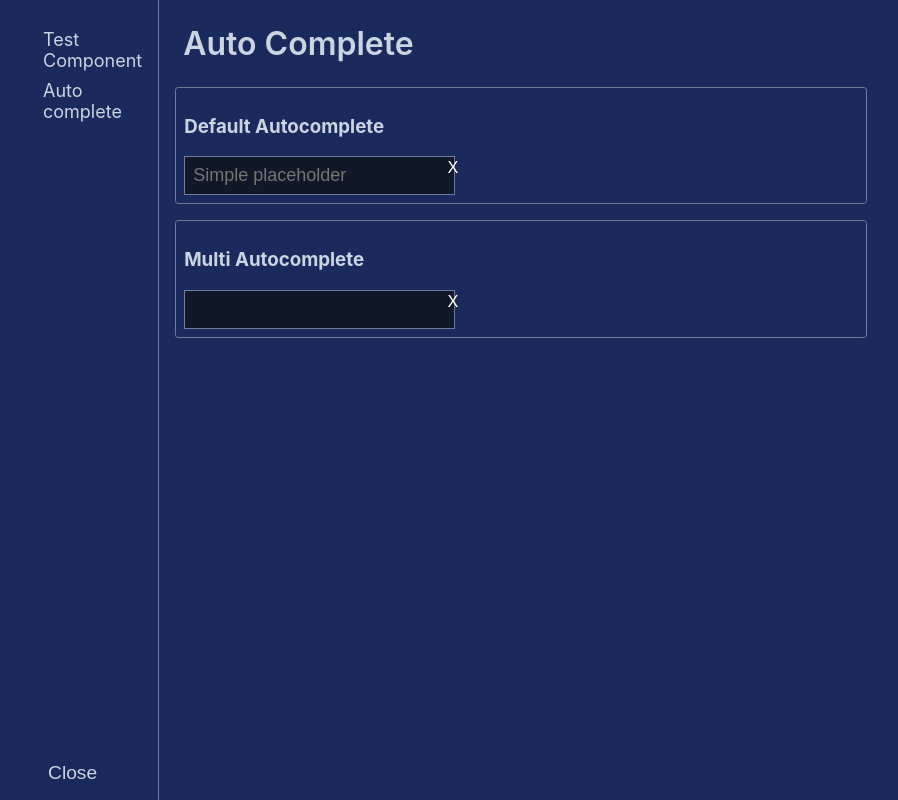
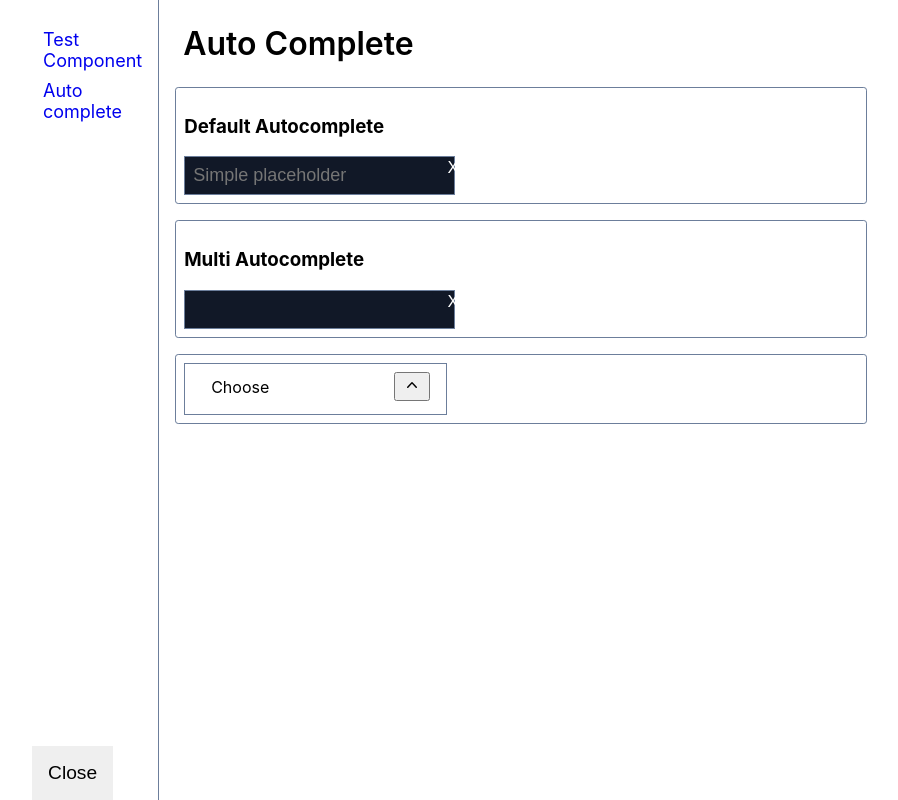
Before and after one commit to ARJITTHAKUR/components-lib, a React (Vite) app: page /components-lib/button in a window 1280 px wide. Shown: the whole page, without its empty margins (205-1103 px from the left). Built offline with nearby package versions, Linux system fonts and the light colour scheme.

Commit message:
added changes for autocomplete

```diff
--- a/package.json
+++ b/package.json
@@ -10,6 +10,8 @@
     "preview": "vite preview"
   },
   "dependencies": {
+    "@heroicons/react": "^2.0.18",
+    "heroicons": "^2.0.18",
     "react": "^18.2.0",
     "react-dom": "^18.2.0",
     "react-router-dom": "^6.14.1"
--- /dev/null
+++ b/src/components/newAutoComplete/newAutoComplete.tsx
@@ -0,0 +1,51 @@
+import { ChevronDownIcon } from "@heroicons/react/20/solid";
+import "./style.css";
+import { useEffect, useRef, useState } from "react";
+interface props {}
+
+export default function NewAutoComplete({}: props) {
+  // states
+  const [clicked, setClicked] = useState(false);
+
+  // refs
+  const inputRef = useRef<HTMLInputElement>(null);
+  const wrapperRef = useRef<HTMLDivElement>(null);
+
+  const handleClick = () => {
+    setClicked((prev) => !prev);
+  };
+
+  const handleOutsideClick = (e) => {
+    console.log({ e });
+    if (!wrapperRef.current.contains(e.target)) {
+      setClicked(false);
+    }
+  };
+  useEffect(() => {
+    document.addEventListener("click", handleOutsideClick);
+    return () => {
+      document.removeEventListener("click", handleOutsideClick);
+    };
+  }, [wrapperRef]);
+  return (
+    <div
+      className={(clicked || inputRef?.current?.value?.length > 0) ? "wrapper_clicked" : "new_input_wrapper"}
+      onClick={() => {
+        handleClick();
+      }}
+      ref={wrapperRef}
+    >
+      <label htmlFor="" className={(clicked || inputRef?.current?.value?.length > 0)  ? "hide" : "input_label"}>
+        Choose
+      </label>
+      <input type="text" className="input_input" ref={inputRef} />
+      <button className="input_icon_btn">
+        <ChevronDownIcon height={20} width={20} className={clicked ? "btn_up" : "btn_down"}/>
+      </button>
+
+        <fieldset className={(clicked || inputRef?.current?.value?.length > 0) ? "show_fieldSet" : "hide"}>
+          <legend>Choose</legend>
+        </fieldset>
+    </div>
+  );
+}
--- /dev/null
+++ b/src/components/newAutoComplete/style.css
@@ -0,0 +1,72 @@
+@import"../../global/variable.css";
+
+.new_input_wrapper {
+    padding: 0.5rem 1rem;
+    display: inline-block;
+    border: 1px solid var(--side-border);
+    position: relative;
+}
+.new_input_wrapper:hover{
+    outline-color: var(--hightlight_border);
+    outline-width: 1px;
+    outline-style: solid;
+}
+
+.input_label {
+    position: absolute;
+    transform: translate(10px , 5px);
+    z-index: 0;
+    pointer-events: none;
+}
+
+.input_input {
+    padding: 0.5rem 0.5rem;
+    border: none;
+    border: none;
+    outline: none;
+    appearance: none;
+}
+
+.hide {
+    display: none;
+}
+.show_fieldSet{
+    position: absolute;
+    top : -8px;
+    right: 0;
+    bottom: 0;
+    left: 0;
+    padding: 1rem 1.2rem;
+    outline-color: var(--hightlight_border);
+    color: var(--hightlight_border);
+    animation: slide 1s;
+    border-color: var(--hightlight_border);
+}
+.wrapper_clicked {
+    padding: 0.5rem 1rem;
+    display: inline-block;
+    position: relative;
+    outline: none;
+    border: none;
+}
+
+@keyframes slide {
+    0% {
+        display: none;
+    }
+    100% {
+        display: inline-block;
+    }
+}
+
+.btn_up {
+}
+.btn_down {
+    transform: rotate(180deg);
+}
+
+/* .input_icon_btn {
+    display: inline-flex;
+    justify-content: center;
+    align-items: center;
+} */
--- /dev/null
+++ b/src/global/variable.css
@@ -0,0 +1,10 @@
+:root {
+    --darkblue_background :  #1a2a5c;
+    --light_text_white : #cbd5e1;
+    --side_border : #6c7e9b;
+    --hightlight_border : #60a5fa;
+    --dark_black_bg : #2b2b5f;
+    --light_dark_black_bg : #262626;
+    --very_dark_blue : #111827;
+    --text_black: black;
+}
--- a/src/index.css
+++ b/src/index.css
@@ -28,14 +28,14 @@ body {
 }
 
 .heading-title {
-  color: var(--light-text-white);
+  /* color: var(--light-text-white); */
   font-weight: 600;
   padding: 0.5rem;
   margin: 0;
 }
 
 .color-light {
-  color: var(--light-text-white);
+  /* color: var(--light-text-white); */
 }
 
 .section-display {
--- a/src/layout/global/global.css
+++ b/src/layout/global/global.css
@@ -6,7 +6,7 @@
     display: flex;
     justify-content: center;
     height: 100vh;
-    background-color: var(--darkblue-background);
+    /* background-color: var(--darkblue-background); */
     overflow: hidden;
 }
 .app-container {
@@ -18,8 +18,8 @@
 .nav-container {
     display: flex;
     flex-direction: column;
-    background-color: var(--darkblue-background);
-    color: var(--light-text-white);
+    /* background-color: var(--darkblue-background); */
+    /* color: var(--light-text-white); */
     flex: 1;
     justify-content: space-between;
     align-items: stretch;
@@ -29,7 +29,7 @@
 .main-container {
     display: flex;
     flex: 5;
-    background-color: var(--darkblue-background);
+    /* background-color: var(--darkblue-background); */
     padding: 1rem;
 }
 
@@ -38,11 +38,11 @@
     justify-content: center;
 }
 .close-btn {
-    background-color: var(--darkblue-background);
+    /* background-color: var(--darkblue-background); */
     border: none;
     padding: 1rem;
     font-size: larger;
-    color: var(--light-text-white);
+    /* color: var(--light-text-white); */
 }
 .close-btn:hover {
     text-decoration: underline;
@@ -62,9 +62,9 @@
     font-size: large;
     font-weight: 400;
     padding: 0.3rem 1rem;
-    color: var(--light-text-white);
+    /* color: var(--light-text-white); */
 }
 
 .nav-ul li a:hover {
-    background-color: #0c4a6e;
+    /* background-color: #0c4a6e; */
 }
--- a/src/pages/autocomplete/autocompletePage.tsx
+++ b/src/pages/autocomplete/autocompletePage.tsx
@@ -1,4 +1,5 @@
 import AutoComplete from "../../components/autocomplete/Autocomplete";
+import NewAutoComplete from "../../components/newAutoComplete/newAutoComplete";
 
 export default function AutocompletePage() {
   const list = [
@@ -84,6 +85,9 @@ export default function AutocompletePage() {
              />
           </div>
         </section>
+        <section className="section-display">
+          <NewAutoComplete/>
+        </section>
       </div>
     </>
   );
```
Also changed, not shown: 1 other file (tests, documents, lock files or other folders).
